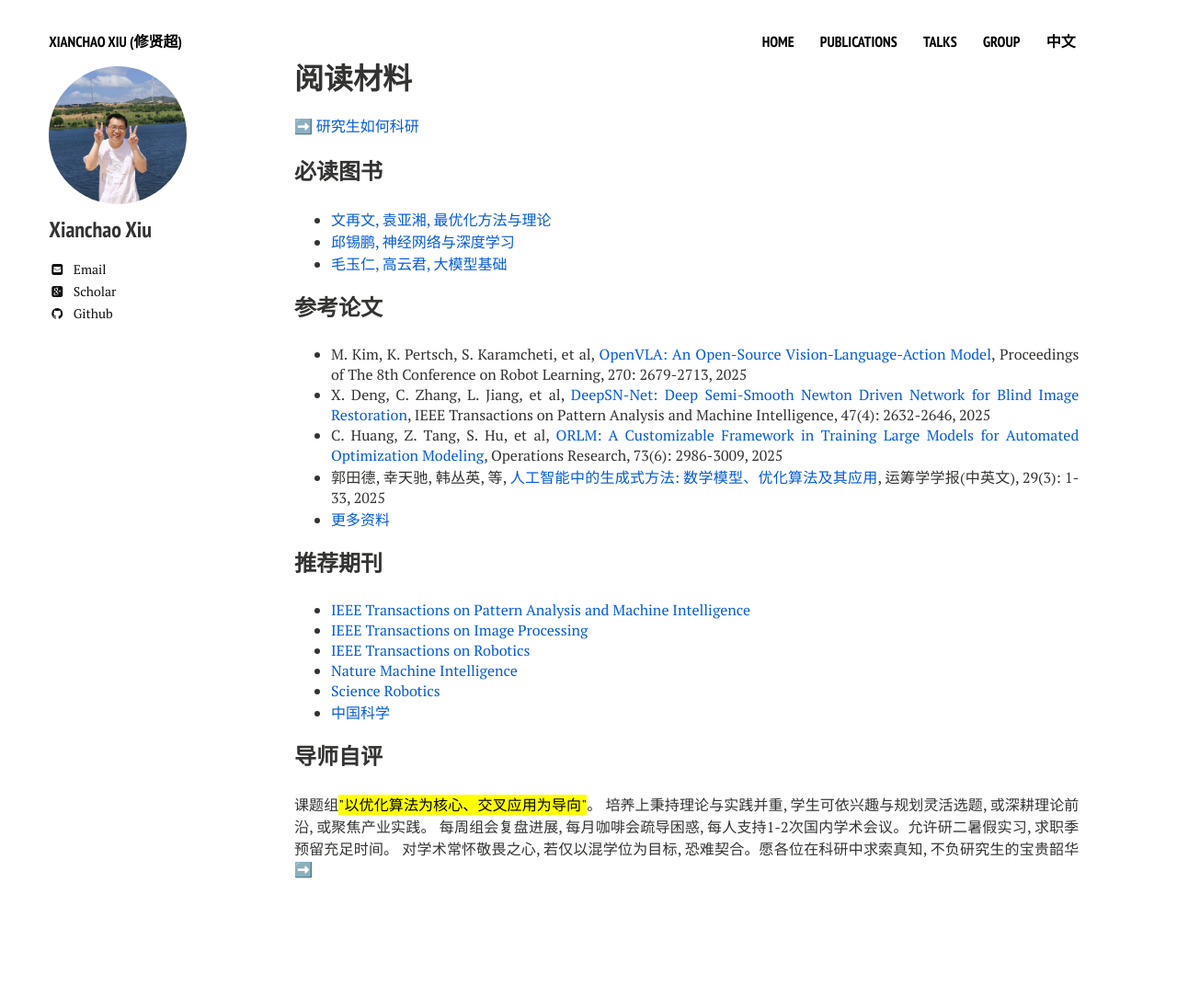
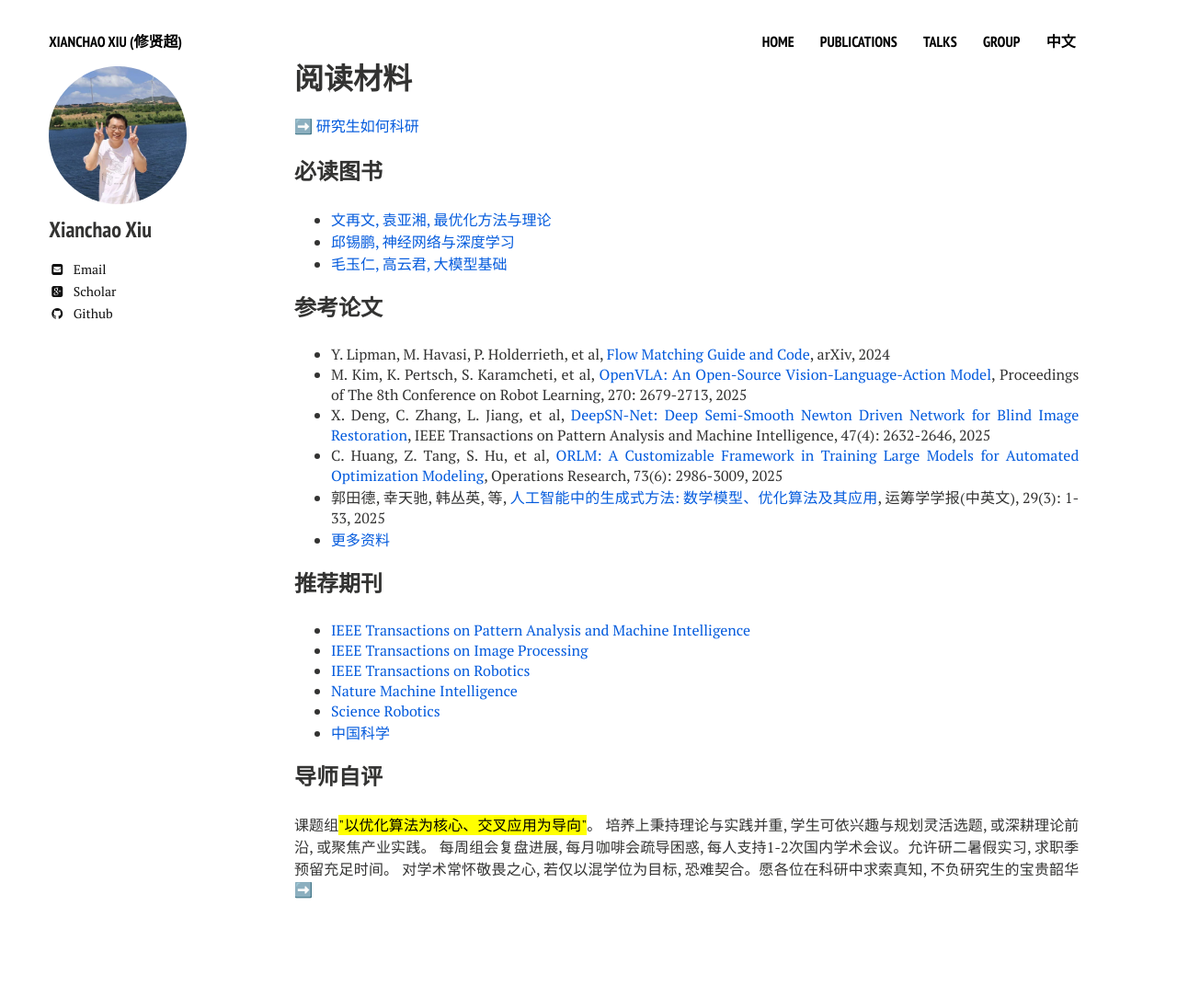
Before and after one commit to xianchaoxiu/xianchaoxiu.github.io, a Jekyll site: the page built from chinese/reading/index.md, in a window 1280 px wide. Shown: the whole page at 92% size. Built offline with Jekyll 4.4.1, drawn with Linux system fonts in a browser that asks for light colours; nearby versions of some CDN libraries; before the commit the page ends 1062 px from its top, so only the background shows below that.

Commit message:
Update index.md

```diff
--- a/chinese/reading/index.md
+++ b/chinese/reading/index.md
@@ -15,7 +15,8 @@ share: false
 
 
 ### 参考论文
-* M. Kim, K. Pertsch, S. Karamcheti, et al, <a href="https://doi.org/10.48550/arXiv.2412.06264" class="textlink" target="_blank">OpenVLA: An Open-Source Vision-Language-Action Model</a>, Proceedings of The 8th Conference on Robot Learning, 270: 2679-2713, 2025 <br>
+* Y. Lipman, M. Havasi, P. Holderrieth, et al, <a href="https://doi.org/10.48550/arXiv.2412.06264" class="textlink" target="_blank">Flow Matching Guide and Code</a>, arXiv, 2024 <br>
+* M. Kim, K. Pertsch, S. Karamcheti, et al, <a href="https://proceedings.mlr.press/v270/kim25c.html" class="textlink" target="_blank">OpenVLA: An Open-Source Vision-Language-Action Model</a>, Proceedings of The 8th Conference on Robot Learning, 270: 2679-2713, 2025 <br>
 * X. Deng, C. Zhang, L. Jiang, et al, <a href="https://doi.org/10.1109/TPAMI.2024.3525089" class="textlink" target="_blank">DeepSN-Net: Deep Semi-Smooth Newton Driven Network for Blind Image Restoration</a>, IEEE Transactions on Pattern Analysis and Machine Intelligence, 47(4): 2632-2646, 2025 <br>
 * C. Huang, Z. Tang, S. Hu, et al, <a href="https://doi.org/10.1287/opre.2024.1233" class="textlink" target="_blank">ORLM: A Customizable Framework in Training Large Models for Automated Optimization Modeling</a>, Operations Research, 73(6): 2986-3009, 2025 <br>
 * 郭田德, 幸天驰, 韩丛英, 等, <a href=" https://www.ort.shu.edu.cn/CN/Y2025/V29/I3/1" class="textlink" target="_blank">人工智能中的生成式方法: 数学模型、优化算法及其应用</a>, 运筹学学报(中英文), 29(3): 1-33, 2025<br>
```
